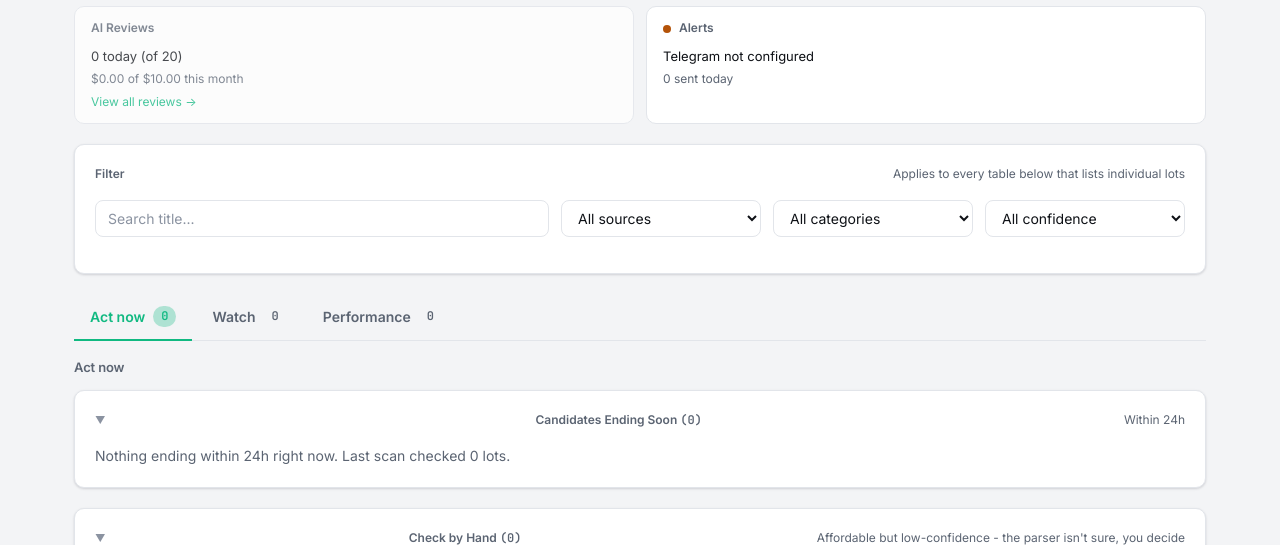
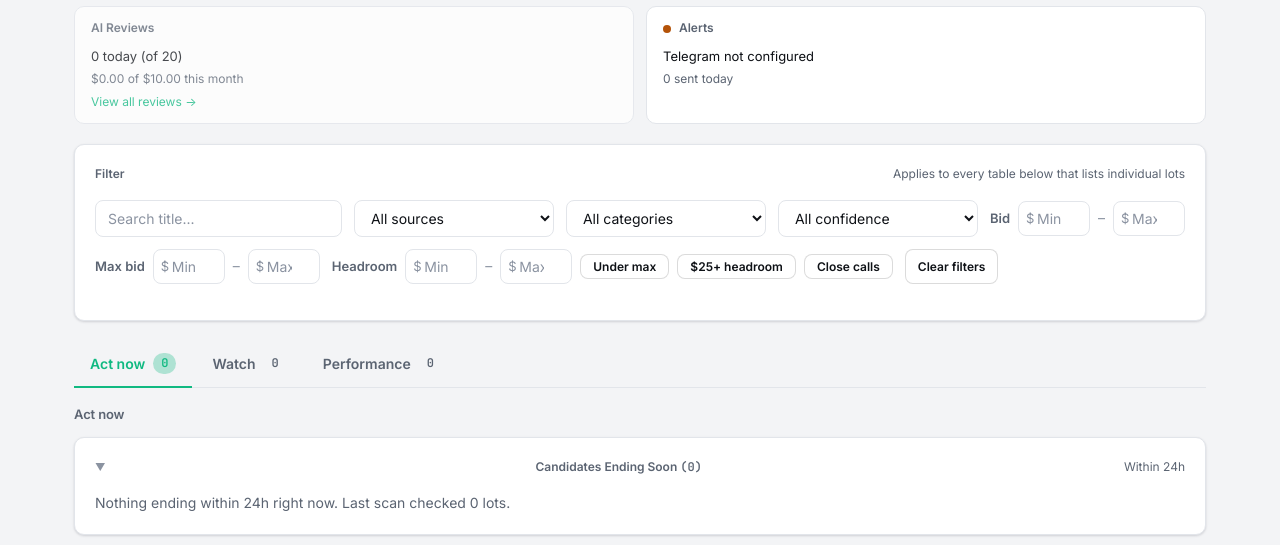
Before and after one commit to nalbright36/albright-financial, a Django app: page /albright_reselling_app/ in a window 1280 px wide. Shown: the part 400-945 px from the top of the page. Run offline with Django 5.2, Linux system fonts and the light colour scheme; the visitor is signed in with stand-in values (Sample User, id 1); data that the repository does not hold is empty.

Commit message:
adding filters on the dashboard act now

```diff
--- a/albright_reselling_app/templates/dashboard.html
+++ b/albright_reselling_app/templates/dashboard.html
@@ -145,6 +145,30 @@
                 <option value="medium">Medium</option>
                 <option value="low">Low</option>
             </select>
+
+            <div class="af-range-group" title="Current bid, in dollars">
+                <span class="af-range-group__label">Bid</span>
+                <label class="af-money-field"><span class="af-money-field__prefix">$</span><input type="number" step="0.01" id="af-bid-min" placeholder="Min"></label>
+                <span class="af-range-group__sep">&ndash;</span>
+                <label class="af-money-field"><span class="af-money-field__prefix">$</span><input type="number" step="0.01" id="af-bid-max" placeholder="Max"></label>
+            </div>
+            <div class="af-range-group" title="Scanner's suggested max bid, in dollars">
+                <span class="af-range-group__label">Max bid</span>
+                <label class="af-money-field"><span class="af-money-field__prefix">$</span><input type="number" step="0.01" id="af-maxbid-min" placeholder="Min"></label>
+                <span class="af-range-group__sep">&ndash;</span>
+                <label class="af-money-field"><span class="af-money-field__prefix">$</span><input type="number" step="0.01" id="af-maxbid-max" placeholder="Max"></label>
+            </div>
+            <div class="af-range-group" title="Max bid minus current bid, in dollars - negative means already over max">
+                <span class="af-range-group__label">Headroom</span>
+                <label class="af-money-field"><span class="af-money-field__prefix">$</span><input type="number" step="0.01" id="af-headroom-min" placeholder="Min"></label>
+                <span class="af-range-group__sep">&ndash;</span>
+                <label class="af-money-field"><span class="af-money-field__prefix">$</span><input type="number" step="0.01" id="af-headroom-max" placeholder="Max"></label>
+                <button type="button" class="btn btn-secondary btn-sm af-preset" data-min="0" data-max="">Under max</button>
+                <button type="button" class="btn btn-secondary btn-sm af-preset" data-min="25" data-max="">$25+ headroom</button>
+                <button type="button" class="btn btn-secondary btn-sm af-preset" data-min="-25" data-max="0">Close calls</button>
+            </div>
+
+            <button type="button" class="btn btn-secondary btn-sm" id="af-clear">Clear filters</button>
         </div>
     </div>
 
--- a/albright_trading_app/static/js/auction_scanner.js
+++ b/albright_trading_app/static/js/auction_scanner.js
@@ -198,21 +198,51 @@
     }
 
     // ---------- Shared filter bar (source / category / confidence / search /
-    // status) ----------
+    // status / numeric ranges) ----------
     // Every element is optional, so a page only needs to render the ones
-    // relevant to it (the dashboard uses search+source+category+confidence;
-    // the Ledger page uses only status+source) - this bails out entirely
-    // only when none of the five are present.
+    // relevant to it (the dashboard uses search+source+category+confidence+
+    // the bid/max bid/headroom ranges; the Ledger page uses only status+
+    // source) - this bails out entirely only when none of them are present.
     function initFilters() {
         var searchInput = document.getElementById("af-search");
         var sourceSelect = document.getElementById("af-source");
         var categorySelect = document.getElementById("af-category");
         var confidenceSelect = document.getElementById("af-confidence");
         var statusSelect = document.getElementById("af-status");
-        var elements = [searchInput, sourceSelect, categorySelect, confidenceSelect, statusSelect].filter(Boolean);
+        var bidMin = document.getElementById("af-bid-min");
+        var bidMax = document.getElementById("af-bid-max");
+        var maxBidMin = document.getElementById("af-maxbid-min");
+        var maxBidMax = document.getElementById("af-maxbid-max");
+        var headroomMin = document.getElementById("af-headroom-min");
+        var headroomMax = document.getElementById("af-headroom-max");
+        var clearButton = document.getElementById("af-clear");
+        var presetButtons = Array.prototype.slice.call(document.querySelectorAll(".af-preset"));
+        var elements = [
+            searchInput, sourceSelect, categorySelect, confidenceSelect, statusSelect,
+            bidMin, bidMax, maxBidMin, maxBidMax, headroomMin, headroomMax,
+        ].filter(Boolean);
         if (!elements.length) return;
 
         var tables = Array.prototype.slice.call(document.querySelectorAll("table[data-filterable]"));
+
+        function parsedValue(el) {
+            if (!el || el.value === "") return null;
+            var num = parseFloat(el.value);
+            return isNaN(num) ? null : num;
+        }
+
+        // A row whose table doesn't carry this attribute at all (e.g. a
+        // leads row has no data-maxbid/data-headroom, a closed-results row
+        // has no data-bid/data-headroom) always passes - the range filter
+        // simply doesn't apply there, per its own table's columns.
+        function inRange(raw, min, max) {
+            if (raw === undefined || raw === "") return true;
+            var num = parseFloat(raw);
+            if (isNaN(num)) return true;
+            if (min !== null && num < min) return false;
+            if (max !== null && num > max) return false;
+            return true;
+        }
 
         function applyFromURL() {
             var params = new URLSearchParams(window.location.search);
@@ -221,6 +251,12 @@
             if (categorySelect) categorySelect.value = params.get("category") || "";
             if (confidenceSelect) confidenceSelect.value = params.get("confidence") || "";
             if (statusSelect) statusSelect.value = params.get("status") || "";
+            if (bidMin) bidMin.value = params.get("bid_min") || "";
+            if (bidMax) bidMax.value = params.get("bid_max") || "";
+            if (maxBidMin) maxBidMin.value = params.get("maxbid_min") || "";
+            if (maxBidMax) maxBidMax.value = params.get("maxbid_max") || "";
+            if (headroomMin) headroomMin.value = params.get("headroom_min") || "";
+            if (headroomMax) headroomMax.value = params.get("headroom_max") || "";
         }
 
         function updateURL() {
@@ -230,9 +266,43 @@
             if (categorySelect && categorySelect.value) params.set("category", categorySelect.value);
             if (confidenceSelect && confidenceSelect.value) params.set("confidence", confidenceSelect.value);
             if (statusSelect && statusSelect.value) params.set("status", statusSelect.value);
+            if (bidMin && bidMin.value) params.set("bid_min", bidMin.value);
+            if (bidMax && bidMax.value) params.set("bid_max", bidMax.value);
+            if (maxBidMin && maxBidMin.value) params.set("maxbid_min", maxBidMin.value);
+            if (maxBidMax && maxBidMax.value) params.set("maxbid_max", maxBidMax.value);
+            if (headroomMin && headroomMin.value) params.set("headroom_min", headroomMin.value);
+            if (headroomMax && headroomMax.value) params.set("headroom_max", headroomMax.value);
             var query = params.toString();
             var newUrl = window.location.pathname + (query ? "?" + query : "") + window.location.hash;
             window.history.replaceState(null, "", newUrl);
+        }
+
+        // A preset button's own min/max wins when its values aren't already
+        // in the headroom fields; clicking it again (same values already
+        // set) clears both fields instead - a simple toggle driven purely
+        // by the fields' current values, not any separately-tracked state.
+        function wirePresets() {
+            presetButtons.forEach(function (button) {
+                button.addEventListener("click", function () {
+                    if (!headroomMin || !headroomMax) return;
+                    var min = button.dataset.min || "";
+                    var max = button.dataset.max || "";
+                    var alreadyActive = headroomMin.value === min && headroomMax.value === max;
+                    headroomMin.value = alreadyActive ? "" : min;
+                    headroomMax.value = alreadyActive ? "" : max;
+                    applyFilters();
+                });
+            });
+        }
+
+        function syncPresetActiveStates() {
+            if (!headroomMin || !headroomMax) return;
+            presetButtons.forEach(function (button) {
+                var min = button.dataset.min || "";
+                var max = button.dataset.max || "";
+                var isPreset = min !== "" || max !== "";
+                button.classList.toggle("is-active", isPreset && headroomMin.value === min && headroomMax.value === max);
+            });
         }
 
         function applyFilters() {
@@ -241,6 +311,12 @@
             var category = categorySelect ? categorySelect.value : "";
             var confidence = confidenceSelect ? confidenceSelect.value : "";
             var status = statusSelect ? statusSelect.value : "";
+            var bidMinVal = parsedValue(bidMin);
+            var bidMaxVal = parsedValue(bidMax);
+            var maxBidMinVal = parsedValue(maxBidMin);
+            var maxBidMaxVal = parsedValue(maxBidMax);
+            var headroomMinVal = parsedValue(headroomMin);
+            var headroomMaxVal = parsedValue(headroomMax);
 
             tables.forEach(function (table) {
                 var tbody = table.querySelector("tbody");
@@ -254,7 +330,10 @@
                         (!source || row.dataset.source === source) &&
                         (!category || row.dataset.category === category) &&
                         (!confidence || row.dataset.confidence === confidence) &&
-                        (!status || row.dataset.status === status);
+                        (!status || row.dataset.status === status) &&
+                        inRange(row.dataset.bid, bidMinVal, bidMaxVal) &&
+                        inRange(row.dataset.maxbid, maxBidMinVal, maxBidMaxVal) &&
+                        inRange(row.dataset.headroom, headroomMinVal, headroomMaxVal);
                     row.hidden = !matches;
 
                     // A hidden row's detail always collapses too, rather
@@ -276,9 +355,18 @@
 
             updateURL();
             updateTabCounts();
+            syncPresetActiveStates();
+        }
+
+        if (clearButton) {
+            clearButton.addEventListener("click", function () {
+                elements.forEach(function (el) { el.value = ""; });
+                applyFilters();
+            });
         }
 
         applyFromURL();
+        wirePresets();
         elements.forEach(function (el) {
             el.addEventListener("input", applyFilters);
             el.addEventListener("change", applyFilters);
--- a/albright_trading_app/static/style.css
+++ b/albright_trading_app/static/style.css
@@ -619,6 +619,23 @@ a:hover { color: var(--accent-hover); }
   border-color: var(--accent); box-shadow: 0 0 0 3px var(--accent-ring); outline: none;
 }
 
+/* Numeric range filters (bid/max bid/headroom) - a labeled min-max pair,
+   each input with an overlaid $ prefix instead of a separate label. */
+.af-range-group { display: flex; align-items: center; gap: var(--space-2); flex-wrap: wrap; }
+.af-range-group__label { font-size: var(--text-sm); color: var(--text-secondary); font-weight: 600; }
+.af-range-group__sep { color: var(--text-tertiary); }
+
+.af-money-field { position: relative; display: inline-flex; align-items: center; }
+.af-money-field__prefix {
+  position: absolute; left: var(--space-2); color: var(--text-tertiary); font-size: var(--text-sm);
+  pointer-events: none;
+}
+.scanner-controls .af-money-field input[type="number"] { flex: 0 1 72px; width: 72px; padding-left: 18px; }
+
+/* A headroom preset button reflects the filter it currently matches -
+   same look as an active timeframe toggle elsewhere in this app. */
+.af-preset.is-active { background: var(--accent); color: var(--on-accent); border-color: var(--accent); }
+
 /* Light theme only: inputs/selects inside a card go white (--surface)
    with the card's own border color (--border), so they read as part of
    the card rather than a separate gray well - dark theme keeps its
```
Also changed, not shown: albright_reselling_app/tests/test_dashboard.py (+79 -0 lines).
